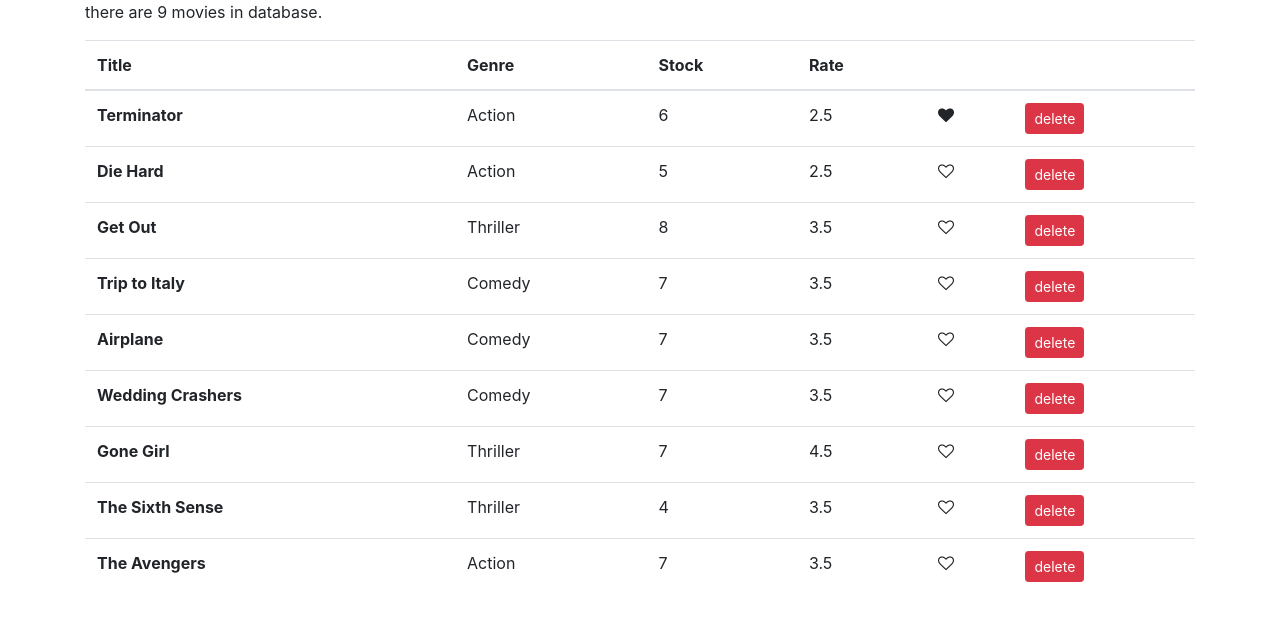
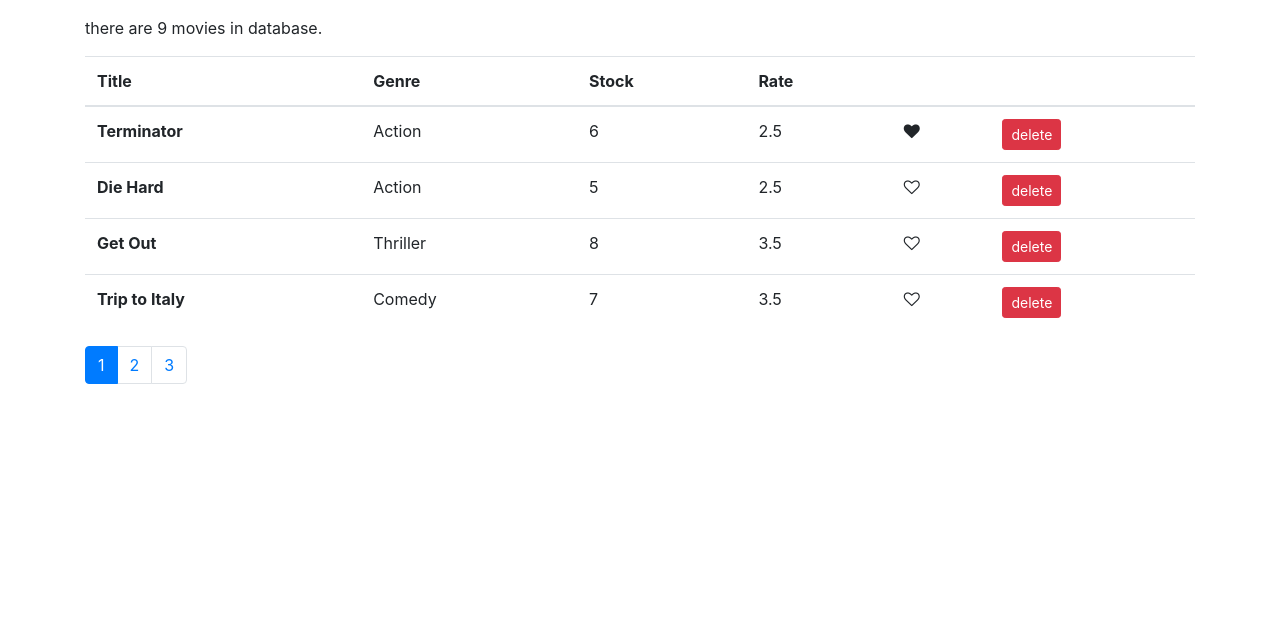
Before and after one commit to amir-9/movies, a React (Create React App) app: page / in a window 1280 px wide. Shown: the top 620 px of the page. Built offline with nearby package versions, Linux system fonts and the light colour scheme.

Commit message:
[FEATURE] pagination added

```diff
--- a/package.json
+++ b/package.json
@@ -8,6 +8,8 @@
     "@testing-library/user-event": "^13.5.0",
     "bootstrap": "^4.1.1",
     "font-awesome": "^4.7.0",
+    "lodash": "^4.17.10",
+    "prop-types": "^15.6.2",
     "react": "^18.1.0",
     "react-dom": "^18.1.0",
     "react-scripts": "5.0.1",
--- a/src/App.js
+++ b/src/App.js
@@ -1,5 +1,6 @@
 import "./App.css";
 import Movies from "./components/Movies";
+// import Pagination from "./components/paigination";
 
 function App() {
   return (
--- a/src/components/Movies.jsx
+++ b/src/components/Movies.jsx
@@ -1,17 +1,23 @@
 import React, { Component } from "react";
 import { getMovies } from "../services/fakeMovieService";
 import Like from "../common/Like";
+import Pagination from "./Pagination";
+import Paginate from "../utils/Paginate";
 class Movies extends Component {
   state = {
     movies: getMovies(),
+    pageSize: 4,
+    currentPageNumber: 1,
   };
-// test for blame
+
   render() {
     let moviesCount = this.state.movies.length;
+    const { pageSize, currentPageNumber } = this.state;
     if (moviesCount === 0) return <p>there is no movies in database.</p>;
+    const movies = Paginate(this.state.movies, pageSize, currentPageNumber);
     return (
       <React.Fragment>
-        <p>
+        <p className="mt-3">
           there {moviesCount === 1 ? "is" : "are"} {moviesCount}{" "}
           {moviesCount === 1 ? "movie" : "movies"} in database.
         </p>
@@ -27,7 +33,7 @@
             </tr>
           </thead>
           <tbody>
-            {this.state.movies.map((movie) => {
+            {movies.map((movie) => {
               return (
                 <tr key={movie._id}>
                   <th scope="row">{movie.title}</th>
@@ -59,6 +65,12 @@
             })}
           </tbody>
         </table>
+        <Pagination
+          pageSize={pageSize}
+          itemsCount={moviesCount}
+          currentPageNumber={currentPageNumber}
+          onClickHandler={this.paginationClickHandler}
+        />
       </React.Fragment>
     );
   }
@@ -72,6 +84,10 @@
     movies[index].isLiked = !movies[index].isLiked;
     this.setState({ movies });
   };
+  paginationClickHandler = (e, number) => {
+    e.preventDefault();
+    this.setState({ currentPageNumber: number });
+  };
 }
 
 export default Movies;
--- /dev/null
+++ b/src/components/Pagination.jsx
@@ -0,0 +1,43 @@
+import { Component } from "react";
+import _ from "lodash";
+import PropTypes from "prop-types";
+
+class Pagination extends Component {
+  render() {
+    const { itemsCount, pageSize, currentPageNumber, onClickHandler } =
+      this.props;
+    const pagesCount = Math.ceil(itemsCount / pageSize);
+    const pageNumbers = _.range(1, pagesCount + 1);
+    if (pagesCount === 1) return null;
+    return (
+      <nav>
+        <ul className="pagination">
+          {pageNumbers.map((number) => (
+            <li
+              key={number}
+              className={
+                number === currentPageNumber ? "page-item active" : "page-item"
+              }
+            >
+              <a
+                className="page-link"
+                href={number}
+                onClick={(e) => onClickHandler(e, number)}
+              >
+                {number}
+              </a>
+            </li>
+          ))}
+        </ul>
+      </nav>
+    );
+  }
+}
+Pagination.propTypes = {
+  itemsCount: PropTypes.number.isRequired,
+  pageSize: PropTypes.number.isRequired,
+  currentPageNumber: PropTypes.number.isRequired,
+  onClickHandler: PropTypes.func.isRequired,
+};
+
+export default Pagination;
--- /dev/null
+++ b/src/utils/Paginate.js
@@ -0,0 +1,10 @@
+import _ from "lodash";
+
+function Paginate(movies, pageSize, pageNumber) {
+  const startIndex = pageSize * (pageNumber - 1);
+  const endIndex = startIndex + pageSize;
+  let pageMovies = _(movies).slice(startIndex, endIndex).value();
+  return pageMovies;
+}
+
+export default Paginate;
```
Also changed, not shown: src/components/paigination.jsx (deleted, +0 -9 lines), 1 other file (tests, documents, lock files or other folders).
